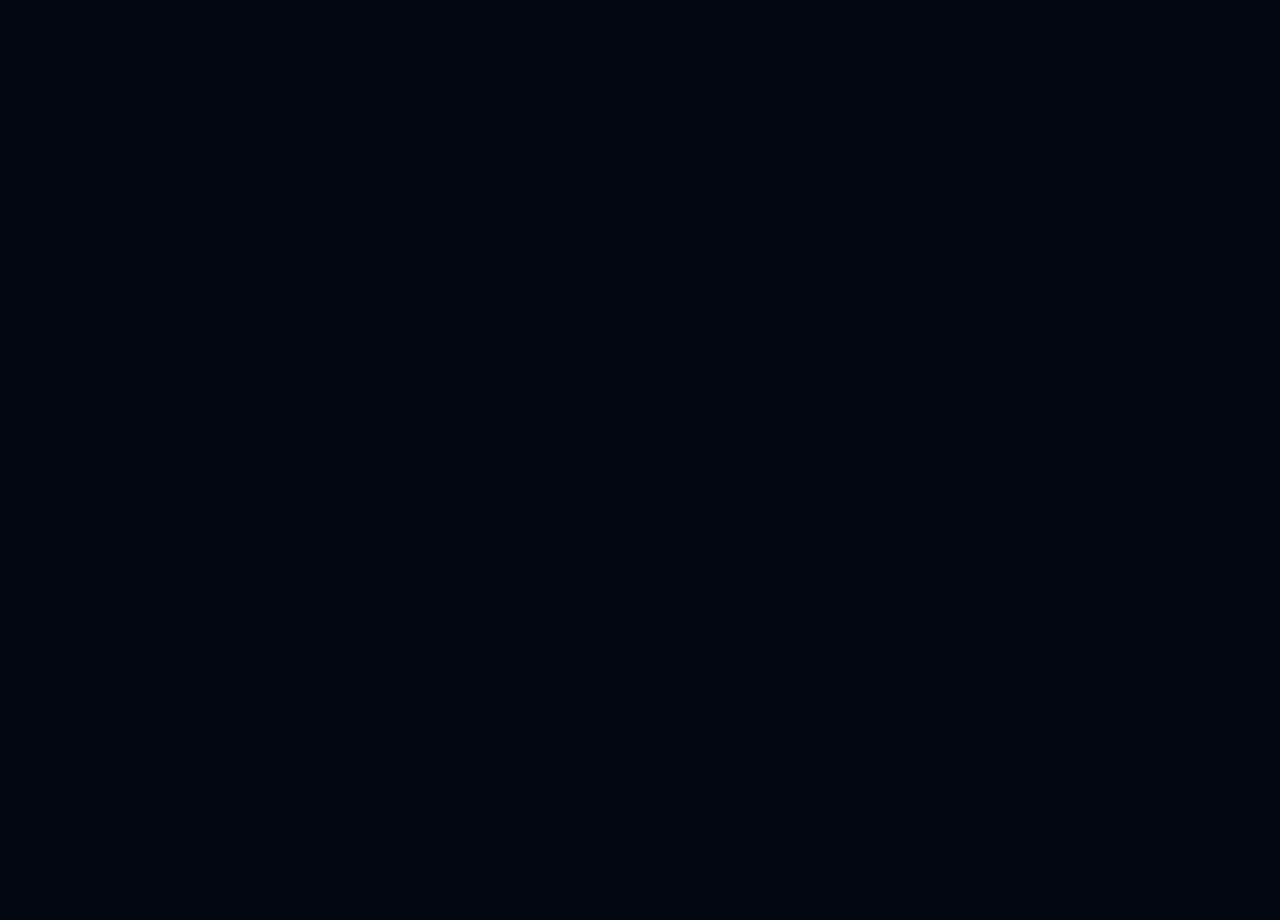
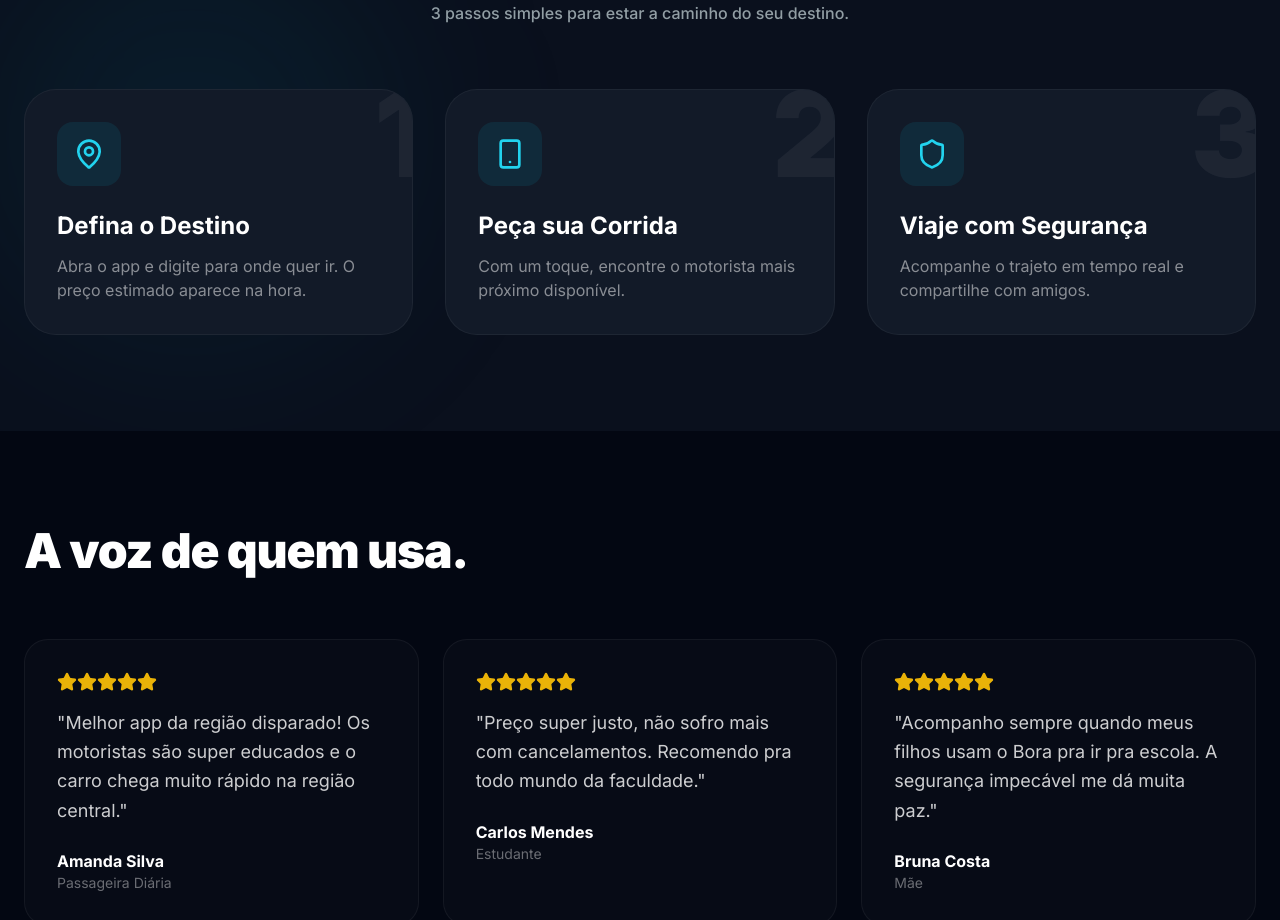
Before and after one commit to SDRCasagrande/borapassageiro2, a React (Vite) app: page /passageiro in a window 1280 px wide. Shown: the part 1880-2800 px from the top of the page. Before the commit the page ends 1720 px from the top, so only its background shows below. Built offline with nearby package versions, Linux system fonts and the light colour scheme; no server answers.

Commit message:
feat: complete adaptation of Passagero and Motorista landings with full conversion sections

```diff
--- a/src/pages/v3/MotoristaV2.tsx
+++ b/src/pages/v3/MotoristaV2.tsx
@@ -3,7 +3,7 @@ import { Helmet } from 'react-helmet-async';
 import { motion, useScroll, useTransform } from 'framer-motion';
 import { AnalyticsService } from '../../services/analytics';
 import { FloatingWhatsApp } from '../../components/FloatingWhatsApp';
-import { Car, DollarSign, Clock, TrendingUp, HandCoins, ArrowRight } from 'lucide-react';
+import { Car, DollarSign, Clock, Shield, TrendingUp, HandCoins, ArrowRight } from 'lucide-react';
 import { CookieConsent } from '../../components/CookieConsent';
 
 /* ─── PREMIUM HEADER MOTORISTA ─────────────────────────── */
@@ -258,6 +258,53 @@ function EarningsNeoCalculator() {
   );
 }
 
+/* ─── REQUISITOS MOTORISTA V3 ────────────────────────────── */
+function RequisitosMotorista() {
+  const requisitos = [
+    { title: "CNH Definitiva", desc: "Com observação Exerce Atividade Remunerada (EAR)", icon: <Shield className="w-6 h-6 text-emerald-400" /> },
+    { title: "Idade Mínima", desc: "21 anos completos no momento do cadastro", icon: <Clock className="w-6 h-6 text-emerald-400" /> },
+    { title: "Veículo Próprio", desc: "Carro com 4 portas, ar-condicionado e até 10 anos de fabricação", icon: <Car className="w-6 h-6 text-emerald-400" /> },
+    { title: "Documentação", desc: "CRLV digital atualizado (Licenciamento em dia)", icon: <Shield className="w-6 h-6 text-emerald-400" /> },
+  ];
+
+  return (
+    <section id="requisitos" className="py-24 bg-[#030712] relative overflow-hidden">
+      {/* Background Glow */}
+      <div className="absolute top-0 right-0 w-[500px] h-[500px] bg-emerald-500/5 rounded-full blur-[100px] pointer-events-none" />
+
+      <div className="max-w-7xl mx-auto px-4 sm:px-6 relative z-10">
+        <div className="text-center mb-16">
+          <h2 className="text-3xl sm:text-5xl font-black text-white tracking-tight">O Que Você <span className="text-emerald-400">Precisa</span></h2>
+          <p className="mt-4 text-emerald-50/60 font-medium">Pouca burocracia, muita segurança. Padrão exigido para manter nossa frota premium.</p>
+        </div>
+
+        <div className="grid md:grid-cols-2 lg:grid-cols-4 gap-6">
+          {requisitos.map((req, i) => (
+            <motion.div
+              key={i}
+              whileHover={{ y: -5, scale: 1.02 }}
+              className="bg-gradient-to-b from-[#121a28] to-[#0a0f18] p-8 rounded-3xl border border-white/5 hover:border-emerald-500/30 transition-all duration-300"
+            >
+              <div className="w-14 h-14 bg-emerald-500/10 rounded-2xl flex items-center justify-center mb-6">
+                {req.icon}
+              </div>
+              <h3 className="text-xl font-bold text-white mb-3">{req.title}</h3>
+              <p className="text-white/50 text-sm leading-relaxed">{req.desc}</p>
+            </motion.div>
+          ))}
+        </div>
+
+        <div className="mt-16 text-center">
+          <a href="https://wa.me/5594992777717?text=Quero%20ser%20motorista" target="_blank" rel="noopener noreferrer" className="inline-flex items-center gap-2 bg-[#121a28] hover:bg-[#1a2332] text-white px-8 py-4 rounded-xl border border-white/10 transition-colors font-bold group">
+            Começar Cadastro no WhatsApp
+            <ArrowRight className="w-5 h-5 text-emerald-400 group-hover:translate-x-1 transition-transform" />
+          </a>
+        </div>
+      </div>
+    </section>
+  );
+}
+
 /* ─── EXPORT V3 ────────────────────────────────────────── */
 export function MotoristaV2() {
   useEffect(() => {
@@ -277,6 +324,7 @@ export function MotoristaV2() {
       <main>
         <MotoristaHeroV3 />
         <EarningsNeoCalculator />
+        <RequisitosMotorista />
       </main>
 
       <FloatingWhatsApp />
--- a/src/pages/v3/PassageiroV2.tsx
+++ b/src/pages/v3/PassageiroV2.tsx
@@ -2,7 +2,7 @@ import { useEffect } from 'react';
 import { Helmet } from 'react-helmet-async';
 import { motion, useScroll, useTransform } from 'framer-motion';
 import { AnalyticsService } from '../../services/analytics';
-import { Shield, Clock, MapPin, Smartphone } from 'lucide-react';
+import { Shield, Clock, MapPin, Smartphone, Star } from 'lucide-react';
 import { ActionButtons } from '../../components/ActionButtons';
 import { FloatingWhatsApp } from '../../components/FloatingWhatsApp';
 
@@ -184,6 +184,83 @@ function BentoGridFeatures() {
   );
 }
 
+/* ─── COMO FUNCIONA V3 ─────────────────────────────────── */
+function ComoFuncionaV3() {
+  const steps = [
+    { title: "Defina o Destino", desc: "Abra o app e digite para onde quer ir. O preço estimado aparece na hora.", icon: <MapPin className="w-8 h-8 text-cyan-400" /> },
+    { title: "Peça sua Corrida", desc: "Com um toque, encontre o motorista mais próximo disponível.", icon: <Smartphone className="w-8 h-8 text-cyan-400" /> },
+    { title: "Viaje com Segurança", desc: "Acompanhe o trajeto em tempo real e compartilhe com amigos.", icon: <Shield className="w-8 h-8 text-cyan-400" /> },
+  ];
+
+  return (
+    <section id="como-funciona" className="py-24 bg-[#0a101d] border-t border-white/5 relative overflow-hidden">
+      <div className="absolute left-0 top-1/2 -translate-y-1/2 w-96 h-96 bg-cyan-600/10 rounded-full blur-[100px] pointer-events-none" />
+      <div className="max-w-7xl mx-auto px-4 sm:px-6 relative z-10">
+        <div className="text-center mb-16">
+          <h2 className="text-3xl sm:text-5xl font-black text-white tracking-tight">Fácil como <span className="text-cyan-400">respirar.</span></h2>
+          <p className="mt-4 text-cyan-50/60 font-medium">3 passos simples para estar a caminho do seu destino.</p>
+        </div>
+
+        <div className="grid md:grid-cols-3 gap-8">
+          {steps.map((step, i) => (
+            <motion.div
+              key={i}
+              whileHover={{ y: -5 }}
+              className="bg-[#121a28] rounded-[2rem] p-8 border border-white/5 relative overflow-hidden group"
+            >
+              <div className="absolute top-0 right-0 text-[120px] font-black text-white/5 leading-none -mt-4 -mr-4 select-none group-hover:text-white/10 transition-colors">
+                {i + 1}
+              </div>
+              <div className="w-16 h-16 bg-cyan-500/10 rounded-2xl flex items-center justify-center mb-6 relative z-10">
+                {step.icon}
+              </div>
+              <h3 className="text-2xl font-bold text-white mb-3 relative z-10">{step.title}</h3>
+              <p className="text-white/50 relative z-10">{step.desc}</p>
+            </motion.div>
+          ))}
+        </div>
+      </div>
+    </section>
+  );
+}
+
+/* ─── DEPOIMENTOS DE ALTA CONVERSÃO ────────────────────── */
+function DepoimentosV3() {
+  const depoimentos = [
+    { nome: "Amanda Silva", papel: "Passageira Diária", texto: "Melhor app da região disparado! Os motoristas são super educados e o carro chega muito rápido na região central." },
+    { nome: "Carlos Mendes", papel: "Estudante", texto: "Preço super justo, não sofro mais com cancelamentos. Recomendo pra todo mundo da faculdade." },
+    { nome: "Bruna Costa", papel: "Mãe", texto: "Acompanho sempre quando meus filhos usam o Bora pra ir pra escola. A segurança impecável me dá muita paz." }
+  ];
+
+  return (
+    <section id="seguranca" className="py-24 bg-[#030712] relative overflow-hidden">
+      <div className="max-w-7xl mx-auto px-4 sm:px-6 relative z-10">
+        <div className="mb-16">
+           <h2 className="text-3xl sm:text-5xl font-black text-white tracking-tight">A voz de quem usa.</h2>
+        </div>
+        <div className="grid md:grid-cols-3 gap-6">
+          {depoimentos.map((dep, i) => (
+            <motion.div
+              key={i}
+              whileHover={{ scale: 1.02 }}
+              className="bg-white/[0.02] border border-white/5 p-8 rounded-3xl"
+            >
+              <div className="flex text-yellow-500 mb-4">
+                {Array.from({length: 5}).map((_, idx) => <Star key={idx} className="w-5 h-5 fill-current" />)}
+              </div>
+              <p className="text-white/80 text-lg mb-6 leading-relaxed">"{dep.texto}"</p>
+              <div>
+                <h4 className="text-white font-bold">{dep.nome}</h4>
+                <p className="text-white/40 text-sm">{dep.papel}</p>
+              </div>
+            </motion.div>
+          ))}
+        </div>
+      </div>
+    </section>
+  );
+}
+
 /* ─── V3 PAGE EXPORT ───────────────────────────────────── */
 export function PassageiroV2() {
   useEffect(() => {
@@ -203,6 +280,8 @@ export function PassageiroV2() {
       <main>
         <PassageiroHeroV3 />
         <BentoGridFeatures />
+        <ComoFuncionaV3 />
+        <DepoimentosV3 />
       </main>
 
       <FloatingWhatsApp />
```
